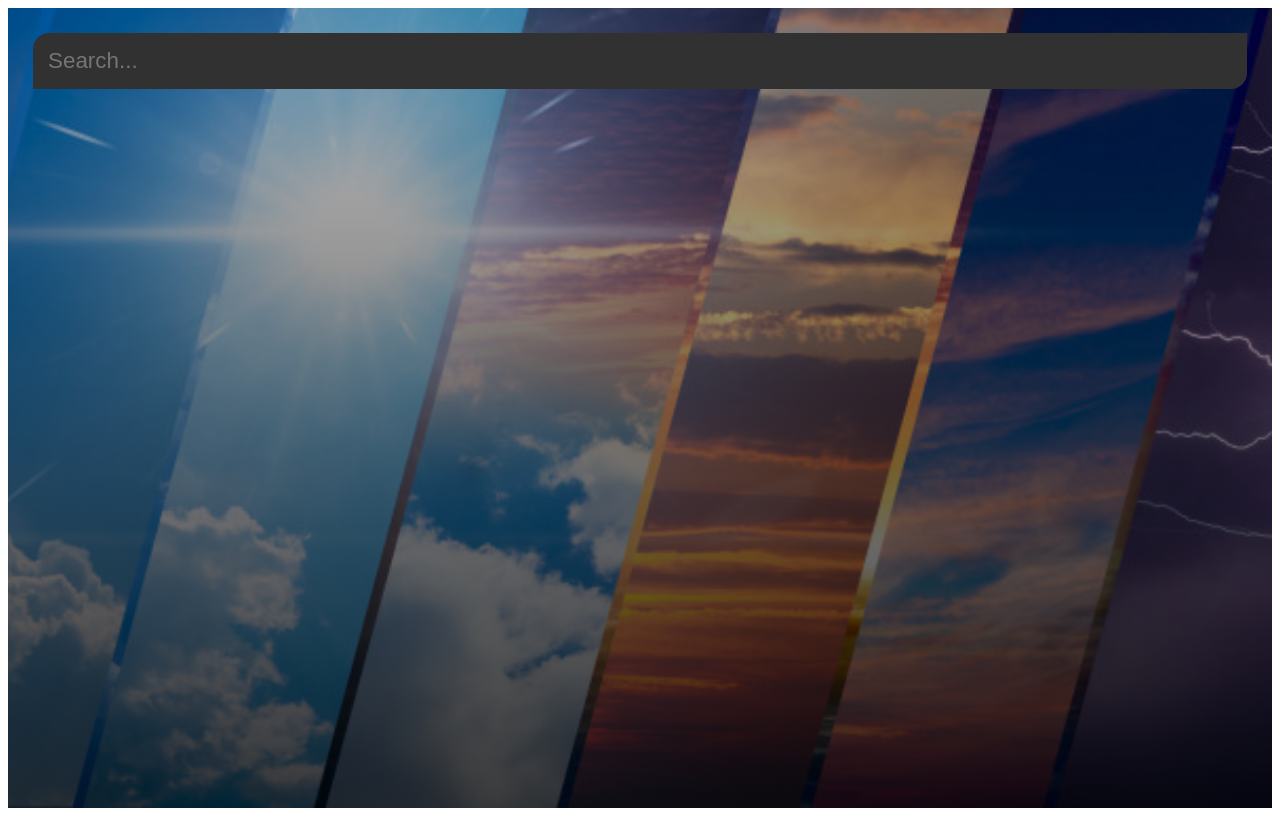
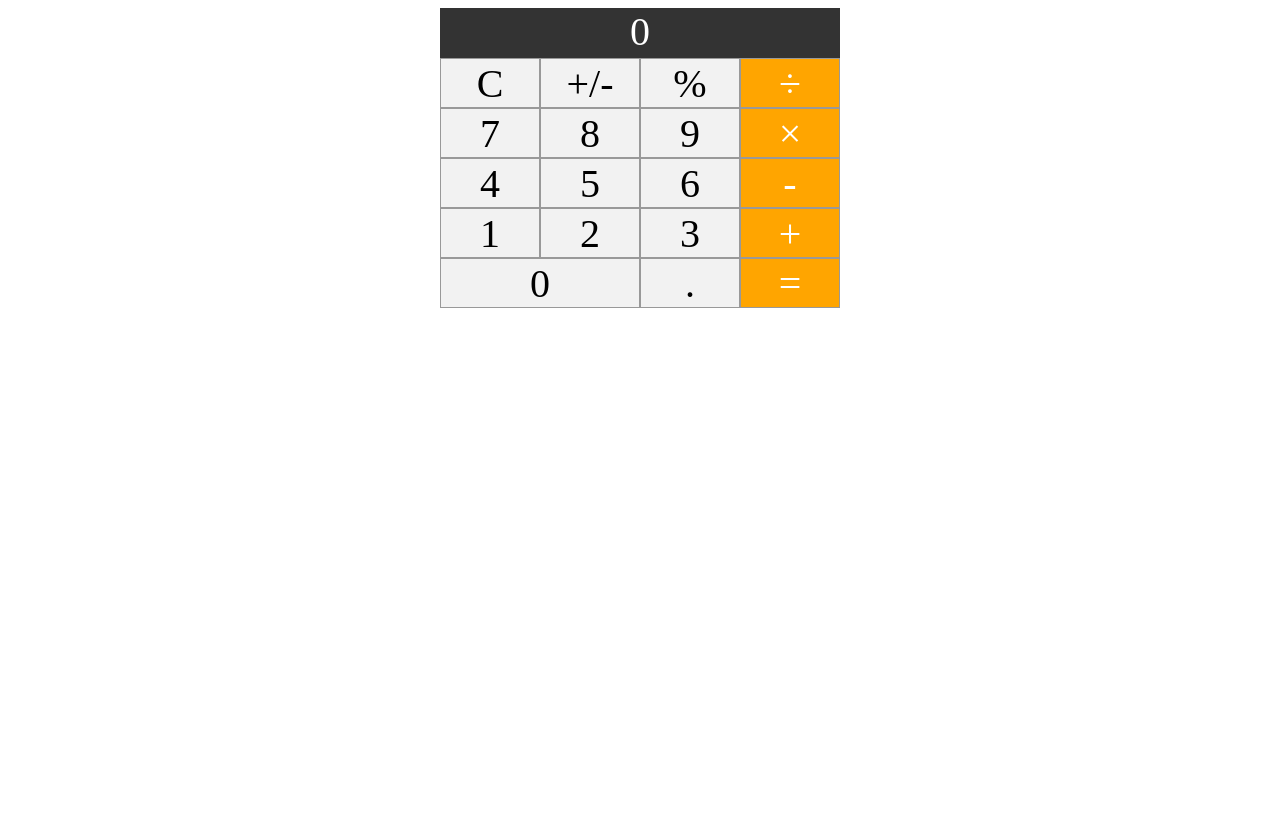
Before and after one commit to ahmadkabiri/tadbirsample, a Vue app: page / in a window 1280 px wide. Built offline with nearby package versions, Linux system fonts and the light colour scheme; the HTML template or start-up script is replaced by a standard one.

Commit message:
calculator

```diff
--- a/src/App.vue
+++ b/src/App.vue
@@ -1,202 +1,116 @@
 <template>
-  <div id="app" :class="typeof weather.main != 'undefined' ? 'warm' : ''">
-    <main>
-      <div class="search-box">
-        <input
-          type="text"
-          placeholder="Search..."
-          class="search-bar"
-          v-model="query"
-          @keypress="fetchWeather"
-        />
-      </div>
-
-      <div class="container" v-if="typeof weather.main != 'undefined'">
-        <div class="location-box">
-          <div class="location">
-            {{ weather.name }},{{ weather.sys.country }}
-          </div>
-          <div class="data">{{ dateBuilder() }}</div>
-        </div>
-        <div class="weather-box">
-          <div class="temp">
-            {{ Math.floor(this.weather.main.temp) - 273 }} C
-          </div>
-          <div class="weather">{{ weather.weather[0].main }}</div>
-        </div>
-      </div>
-    </main>
+  <div class="calculator">
+    <div class="display">{{ display || 0 }}</div>
+    <div class="btn" @click="clear">C</div>
+    <div class="btn">+/-</div>
+    <div class="btn">%</div>
+    <div class="btn operator" @click="devide">÷</div>
+    <div class="btn" @click="append('7')">7</div>
+    <div class="btn" @click="append('8')">8</div>
+    <div class="btn" @click="append('9')">9</div>
+    <div class="btn operator" @click="times">×</div>
+    <div class="btn" @click="append('4')">4</div>
+    <div class="btn" @click="append('5')">5</div>
+    <div class="btn" @click="append('6')">6</div>
+    <div class="btn operator" @click="minus">-</div>
+    <div class="btn" @click="append('1')">1</div>
+    <div class="btn" @click="append('2')">2</div>
+    <div class="btn" @click="append('3')">3</div>
+    <div class="btn operator" @click="add">+</div>
+    <div class="btn zero" @click="append('0')">0</div>
+    <div class="btn" @click="dot">.</div>
+    <div class="btn operator" @click="equal">=</div>
   </div>
 </template>
 
 <script>
-import axios from 'axios';
 export default {
   name: "App",
   components: {},
   data() {
     return {
-      apiKey: "67c8c4d5167606365a511d05ad88c17b",
-      api: "https://api.openweathermap.org/data/2.5/",
-      query: "",
-      weather: {},
+      display: "",
+      operator: null,
+      prev: null,
+      operatorClick: false,
     };
   },
   methods: {
-    fetchWeather(e) {
-      if (e.key === "Enter") {
-        // fetch(`${this.api}/weather?q=${this.query}&appid=${this.apiKey}`)
-        //   .then((res) => res.json())
-        //   .then((response) => {
-        //     console.log(response);
-        //     this.weather = response;
-        //   });
-        axios.get(`${this.api}/weather?q=${this.query}&appid=${this.apiKey}`)
-        .then(response => {
-         this.weather = response.data
-        })
-
+    append(number) {
+      // this.display = this.display + number
+      if (this.operatorClick) {
+        this.display = "";
+        this.operatorClick = false;
+      }
+      this.display += number;
+    },
+    clear() {
+      this.display = "";
+    },
+    dot() {
+      if (this.display.indexOf(".") == "-1") {
+        this.append(".");
       }
     },
-    dateBuilder() {
-      let d = new Date();
-      console.log(d)
-      let months = [
-        "January",
-        "February",
-        "March",
-        "April",
-        "May",
-        "June",
-        "July",
-        "August",
-        "September",
-        "October",
-        "November",
-        "December",
-      ];
-      let days = [
-        "Sunday",
-        "Monday",
-        "Tuesday",
-        "Wednesday",
-        "Thursday",
-        "Friday",
-        "Saturday",
-      ];
-
-      let day = days[d.getDate()];
-
-      let date = d.getDate();
-
-      let month = months[d.getMonth()];
-
-      let year = d.getFullYear()
-      console.log("days",day)
-      console.log("days",month)
-      console.log("days",date)
-
-      return `${day} ${date}${month} ${year}`
+    add() {
+      this.operator = (a, b) => a + b;
+      this.setPrevious();
+    },
+    minus() {
+      this.operator = (a, b) => a - b;
+      this.setPrevious();
+    },
+    times() {
+      this.operator = (a, b) => a * b;
+      this.setPrevious();
+    },
+    devide() {
+      this.operator = (a, b) => a / b;
+      this.setPrevious();
+    },
+    equal() {
+      this.display = `${this.operator(parseFloat(this.prev),parseFloat(this.display))}`
+    },
+    setPrevious() {
+      this.prev = this.display;
+      this.operatorClick = true;
     },
   },
 };
 </script>
 
 <style scoped>
-* {
-  margin: 0;
-  padding: 0;
-  box-sizing: border-box;
-}
-body {
-  font-family: "montserrat", sans-serif;
+.calculator {
+  text-align: center;
+  margin: 0 auto;
+  width: 400px;
+  font-size: 40px;
+  display: grid;
+  grid-template-columns: repeat(4, 1fr);
+  grid-auto-rows: minmax(50px, auto);
 }
 
-#app {
-  background-image: url("./assets/weather.jpg");
-  background-size: cover;
-  background-position: bottom;
-  transition: 0.4s;
+.display {
+  grid-column: 1 / 5;
+  background-color: #333;
+  color: white;
 }
 
-#app.warm {
-  background-image: url("./assets/warm.jpg");
+.zero {
+  grid-column: 1 / 3;
 }
 
-main {
-  min-height: 100vh;
-  padding: 25px;
-  background-image: linear-gradient(
-    to bottom,
-    rgba(0, 0, 0, 0.25),
-    rgba(0, 0, 0, 0.75)
-  );
-}
-
-.search-box {
-  width: 100%;
-  margin-bottom: 30px;
-}
-
-.search-box .search-bar {
-  display: block;
-  width: 100%;
-  padding: 15px;
-  color: #fff;
-  font-style: 20px;
-  appearance: none;
-  border: none;
-  outline: none;
-  background: none;
-  background-color: #313131;
-  border-radius: 1rem 0 1rem 0;
-  font-size: 1.4rem;
-}
-
-.container {
+.btn {
+  background-color: #f2f2f2;
+  border: 1px solid #999;
+  cursor: pointer;
   display: flex;
   justify-content: center;
   align-items: center;
-  width: 100%;
-  /* background-color: red; */
-  flex-direction: column;
 }
 
-.location-box {
-  display: flex;
-  flex-direction: column;
-  align-items: center;
-  margin-bottom: 3rem;
-}
-
-.location,
-.data {
-  font-size: 2rem;
-  color: #fff;
-}
-
-.weather-box {
-  display: flex;
-  flex-direction: column;
-  align-items: center;
-}
-
-.temp {
-  width: 20rem;
-  height: 10rem;
-  background-color: blue;
-  display: flex;
-  justify-content: center;
-  align-items: center;
-  background-color: #313131;
-  border-radius: 0.5rem;
-  color: #fff;
-  font-size: 6rem;
-}
-
-.weather {
-  margin-top: 1rem;
-  font-size: 3rem;
-  color: #fff;
+.operator {
+  background-color: orange;
+  color: white;
 }
 </style>
```
